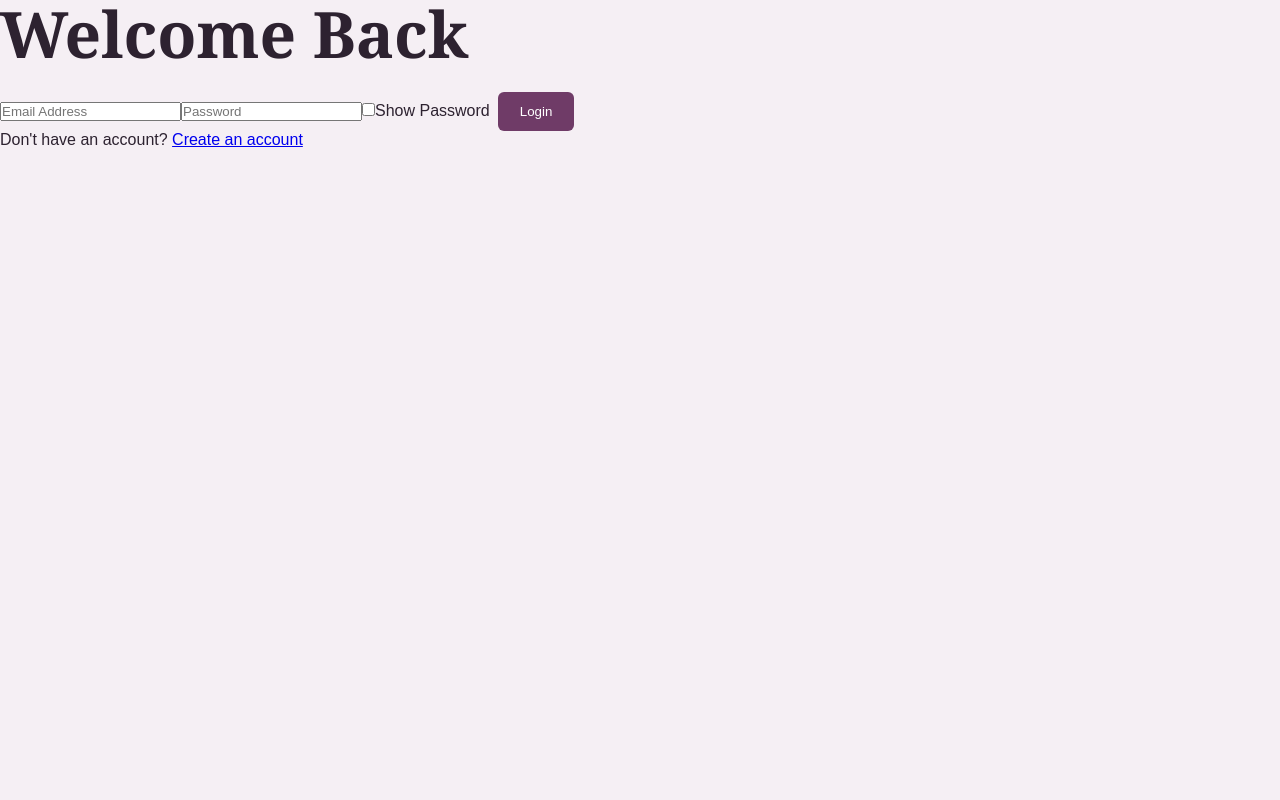
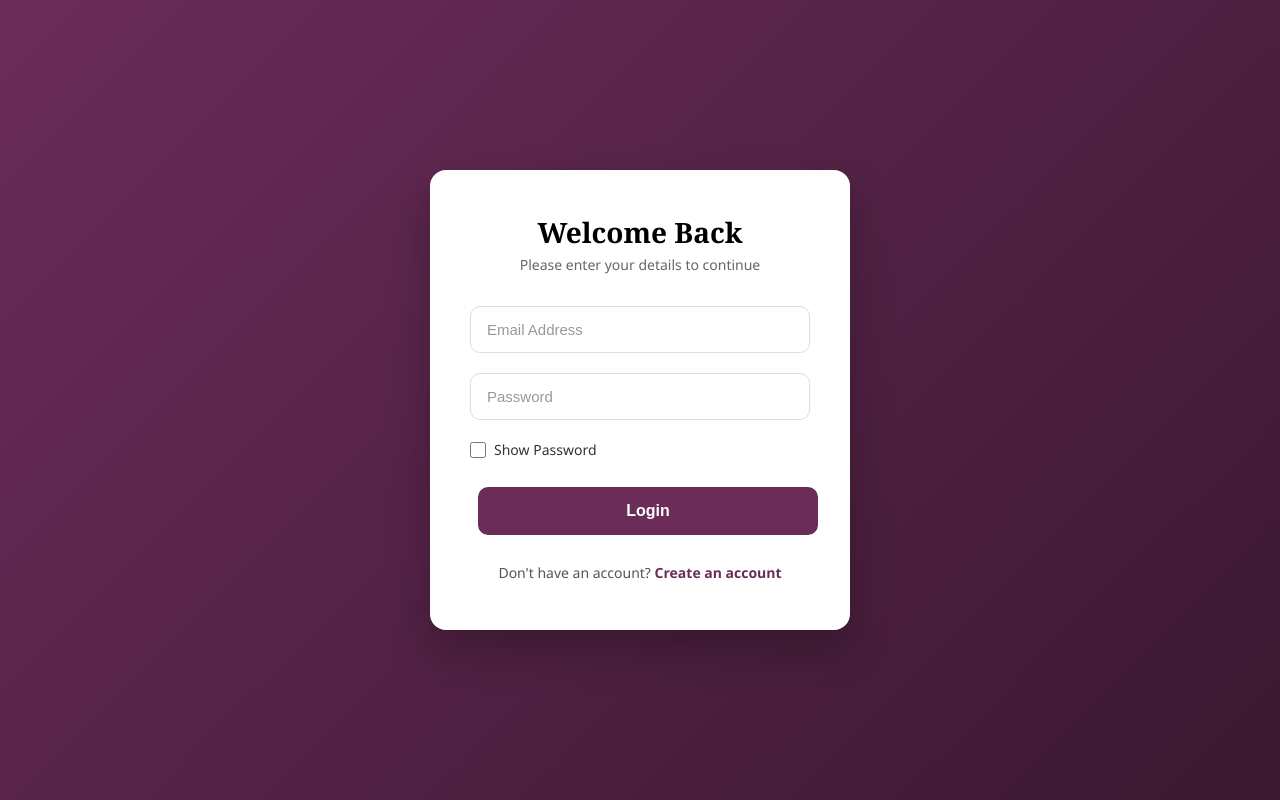
Before and after one commit to Michelle-ak11/MICORA, a React (Vite) app in the folder Frontend/micora/: page /login in a window 1280 px wide. Built offline with nearby package versions, Linux system fonts and the light colour scheme.

Commit message:
Updated Login

```diff
--- a/Frontend/micora/src/Pages/Login.css
+++ b/Frontend/micora/src/Pages/Login.css
@@ -1,109 +1,145 @@
-.auth-page {
+/* Reset & Base */
+* {
+  margin: 0;
+  padding: 0;
+  box-sizing: border-box;
+}
+
+body {
+  font-family: "Segoe UI", system-ui, -apple-system, sans-serif;
+  background: #f5f5f5;
+}
+
+/* Full page background */
+.login-page {
   min-height: 100vh;
   display: flex;
   align-items: center;
   justify-content: center;
-  background: #f7f1f4;
-  padding: 1rem;
+  background: linear-gradient(135deg, #6B2C5A 0%, #3a1830 100%);
+  padding: 20px;
 }
 
-.auth-card {
+/* Card */
+.login-card {
   background: #ffffff;
-  padding: 2.5rem 2rem;
-  border-radius: 12px;
-  box-shadow: 0 4px 20px rgba(107, 44, 95, 0.1);
   width: 100%;
-  max-width: 400px;
+  max-width: 420px;
+  padding: 48px 40px;
+  border-radius: 16px;
+  box-shadow: 0 20px 40px rgba(0, 0, 0, 0.25);
   text-align: center;
-  border: 1px solid #f0e4ec;
 }
 
-.auth-card h1 {
-  margin-bottom: 0.25rem;
-  color: #1a1a1a;
-  font-weight: 800;
+/* Heading */
+.login-card h1 {
+  color: #000000;
+  font-size: 28px;
+  font-weight: 700;
+  margin-bottom: 8px;
 }
 
-.auth-subtitle {
-  color: #8a7a85;
-  margin-bottom: 1.5rem;
-  font-size: 0.95rem;
+.subtitle {
+  color: #666;
+  font-size: 14px;
+  margin-bottom: 32px;
 }
 
-.auth-error {
-  background: #fbeaf3;
-  color: #6b2c5f;
-  padding: 0.6rem 1rem;
-  border-radius: 8px;
-  margin-bottom: 1rem;
-  font-size: 0.9rem;
-  border: 1px solid #e8c7dc;
+/* Inputs */
+.input-group {
+  margin-bottom: 20px;
 }
 
-.auth-form {
-  display: flex;
-  flex-direction: column;
-  gap: 1rem;
+.input-group input {
+  width: 100%;
+  padding: 14px 16px;
+  border: 1.5px solid #ddd;
+  border-radius: 10px;
+  font-size: 15px;
+  color: #000;
+  background: #fff;
+  transition: all 0.25s ease;
+  outline: none;
 }
 
-.auth-form input[type="email"],
-.auth-form input[type="password"],
-.auth-form input[type="text"] {
-  padding: 0.75rem 1rem;
-  border: 1px solid #e3d5df;
-  border-radius: 8px;
-  font-size: 1rem;
-  outline: none;
-  transition: border-color 0.2s;
-  background: #fdfbfc;
+.input-group input:focus {
+  border-color: #6B2C5A;
+  box-shadow: 0 0 0 3px rgba(107, 44, 90, 0.15);
 }
 
-.auth-form input:focus {
-  border-color: #6b2c5f;
+.input-group input::placeholder {
+  color: #999;
 }
 
-.show-password-label {
+/* Show Password */
+.show-password {
   display: flex;
   align-items: center;
-  gap: 0.5rem;
-  font-size: 0.85rem;
-  color: #8a7a85;
-  justify-content: flex-start;
+  gap: 8px;
+  font-size: 14px;
+  color: #333;
+  margin-bottom: 28px;
+  cursor: pointer;
+  user-select: none;
 }
 
-.auth-form button {
-  background: #6b2c5f;
-  color: white;
+.show-password input[type="checkbox"] {
+  width: 16px;
+  height: 16px;
+  accent-color: #6B2C5A;
+  cursor: pointer;
+}
+
+/* Login Button */
+.login-btn {
+  width: 100%;
+  padding: 15px;
+  background: #6B2C5A;
+  color: #ffffff;
   border: none;
-  padding: 0.8rem;
-  border-radius: 8px;
-  font-size: 1rem;
+  border-radius: 10px;
+  font-size: 16px;
   font-weight: 600;
   cursor: pointer;
-  transition: background 0.2s;
+  transition: all 0.25s ease;
 }
 
-.auth-form button:hover:not(:disabled) {
-  background: #551f4b;
+.login-btn:hover {
+  background: #5a244b;
+  transform: translateY(-1px);
+  box-shadow: 0 8px 20px rgba(107, 44, 90, 0.35);
 }
 
-.auth-form button:disabled {
-  background: #c9a7c0;
-  cursor: not-allowed;
+.login-btn:active {
+  transform: translateY(0);
 }
 
-.auth-footer-text {
-  margin-top: 1.5rem;
-  font-size: 0.9rem;
-  color: #8a7a85;
+/* Signup link */
+.signup-text {
+  margin-top: 28px;
+  font-size: 14px;
+  color: #555;
 }
 
-.auth-footer-text a {
-  color: #6b2c5f;
-  font-weight: 700;
+.signup-text a {
+  color: #6B2C5A;
+  font-weight: 600;
   text-decoration: none;
+  transition: color 0.2s;
 }
 
-.auth-footer-text a:hover {
+.signup-text a:hover {
+  color: #5a244b;
   text-decoration: underline;
 }
+
+/* Responsive */
+@media (max-width: 480px) {
+  .login-card {
+    padding: 36px 24px;
+  }
+
+  .login-card h1 {
+    font-size: 24px;
+  }
+}
--- a/Frontend/micora/src/Pages/Login.jsx
+++ b/Frontend/micora/src/Pages/Login.jsx
@@ -1,12 +1,14 @@
-
 import { useState } from "react";
+import "./Login.css"; // make sure to create this file
 
 function Login() {
   const [showPassword, setShowPassword] = useState(false);
 
   return (
-    <div>
+    <div className="login-page">
+      <div className="login-card">
         <h1>Welcome Back</h1>
+        <p className="subtitle">Please enter your details to continue</p>
 
         <form
           onSubmit={(e) => {
@@ -14,21 +16,24 @@ function Login() {
             window.location.href = "/dashboard";
           }}
         >
+          <div className="input-group">
             <input
               type="email"
               placeholder="Email Address"
               required
             />
+          </div>
 
+          <div className="input-group">
             <input
               type={showPassword ? "text" : "password"}
               placeholder="Password"
               maxLength={16}
               required
             />
+          </div>
 
-
-        <label>
+          <label className="show-password">
             <input
               type="checkbox"
               checked={showPassword}
@@ -37,15 +42,16 @@ function Login() {
             Show Password
           </label>
 
-        <button type="submit">
+          <button type="submit" className="login-btn">
             Login
           </button>
         </form>
 
-      <p>
+        <p className="signup-text">
           Don't have an account?{" "}
           <a href="/signup">Create an account</a>
         </p>
+      </div>
     </div>
   );
 }
```
Lines whose indentation alone changed are shown as unchanged.
